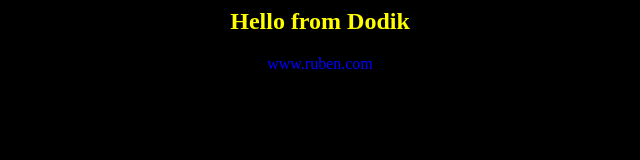
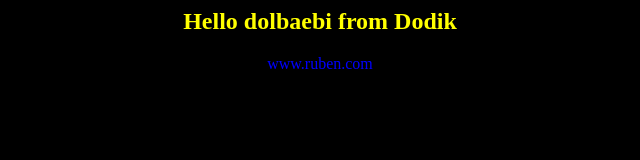
Before and after one commit to arnietv916/app-for-jenkins, a plain HTML site: page index.html in a window 1280 px wide. Shown: the whole page, without its empty margins (320-960 px from the left). Drawn offline with Linux system fonts and the light colour scheme.

Commit message:
index new update

```diff
--- a/index.html
+++ b/index.html
@@ -1,7 +1,7 @@
 <html>
 <body bgcolor=black>
 <center>
-<h2><font color=yellow>Hello from Dodik</font></h2>
+<h2><font color=yellow>Hello dolbaebi from Dodik</font></h2>
 
 <font color=blue>www.ruben.com</font>
 
```
